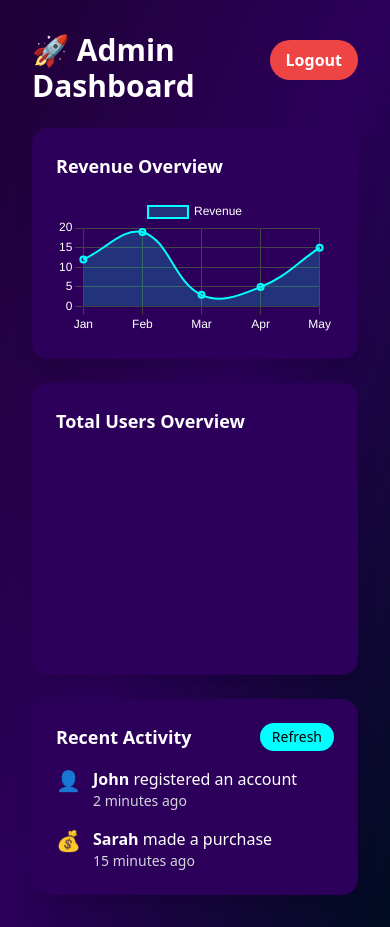
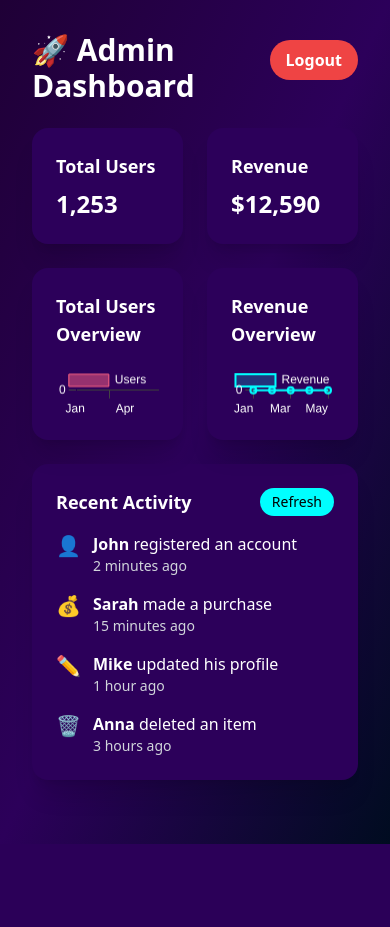
Before and after one commit to Alan-Ing-1208/django_custom_admin, a Django app: page /dashboard/ in a window 390 px wide; the page is wider, and only the part inside the window is pictured. After the commit the page ends 844 px from the top of that part, so only its background shows below. Run offline with Django 5.2, Linux system fonts and the light colour scheme; a user stored in the database is signed in; some libraries are stand-ins or nearby versions.

Commit message:
Update custom_admin_dashboard.html

```diff
--- a/appadmin/template/admin/custom_admin_dashboard.html
+++ b/appadmin/template/admin/custom_admin_dashboard.html
@@ -21,30 +21,47 @@
         {% endif %}
     </div>
 
-<!-- Charts section -->
-<div class="grid grid-cols-1 md:grid-cols-2 gap-6 mt-6">
-    <!-- Revenue Chart -->
-    <div class="bg-[#2c005a] rounded-2xl p-6 shadow-xl">
-        <h2 class="text-lg font-semibold mb-4">Revenue Overview</h2>
-        <canvas id="myChart" width="400" height="200"></canvas>
+<!-- Dashboard metrics and charts layout -->
+<div class="grid grid-cols-2 gap-6 mt-6">
+    <!-- Left Column -->
+    <div>
+        <!-- Total Users Card -->
+        <div class="bg-[#2c005a] rounded-2xl p-6 shadow-xl mb-6">
+            <h2 class="text-lg font-semibold mb-2">Total Users</h2>
+            <p class="text-2xl font-bold">1,253</p>
+        </div>
+
+        <!-- Total Users Chart -->
+        <div class="bg-[#2c005a] rounded-2xl p-6 shadow-xl">
+            <h2 class="text-lg font-semibold mb-4">Total Users Overview</h2>
+            <canvas id="usersChart" width="400" height="200"></canvas>
+        </div>
     </div>
 
-    <!-- Users Chart -->
-    <div class="bg-[#2c005a] rounded-2xl p-6 shadow-xl">
-        <h2 class="text-lg font-semibold mb-4">Total Users Overview</h2>
-        <canvas id="userChart" width="400" height="200"></canvas>
+    <!-- Right Column -->
+    <div>
+        <!-- Revenue Card -->
+        <div class="bg-[#2c005a] rounded-2xl p-6 shadow-xl mb-6">
+            <h2 class="text-lg font-semibold mb-2">Revenue</h2>
+            <p class="text-2xl font-bold">$12,590</p>
+        </div>
+
+        <!-- Revenue Chart -->
+        <div class="bg-[#2c005a] rounded-2xl p-6 shadow-xl">
+            <h2 class="text-lg font-semibold mb-4">Revenue Overview</h2>
+            <canvas id="myChart" width="400" height="200"></canvas>
+        </div>
     </div>
 </div>
 
-<!-- Recent Activity (new full-width row) -->
+<!-- Recent Activity (full width below charts) -->
 <div class="bg-[#2c005a] rounded-2xl p-6 shadow-xl mt-6">
     <div class="flex justify-between items-center mb-4">
         <h2 class="text-lg font-semibold">Recent Activity</h2>
         <button class="bg-[#00ffff] text-black px-3 py-1 rounded-full text-sm hover:bg-cyan-300 transition">Refresh</button>
     </div>
 
-    <div class="max-h-72 overflow-y-auto space-y-4 pr-2">
-        <!-- Activity Items -->
+    <div class="max-h-64 overflow-y-auto space-y-4 pr-2">
         <div class="flex items-start space-x-3">
             <div class="text-cyan-400 text-xl">👤</div>
             <div>
@@ -59,7 +76,21 @@
                 <p class="text-sm text-gray-300">15 minutes ago</p>
             </div>
         </div>
-        <!-- Add more as needed -->
+        <div class="flex items-start space-x-3">
+            <div class="text-yellow-400 text-xl">✏️</div>
+            <div>
+                <p><span class="font-semibold text-white">Mike</span> updated his profile</p>
+                <p class="text-sm text-gray-300">1 hour ago</p>
+            </div>
+        </div>
+        <div class="flex items-start space-x-3">
+            <div class="text-red-400 text-xl">🗑️</div>
+            <div>
+                <p><span class="font-semibold text-white">Anna</span> deleted an item</p>
+                <p class="text-sm text-gray-300">3 hours ago</p>
+            </div>
+        </div>
+        <!-- Add more items if needed -->
     </div>
 </div>
 
```
